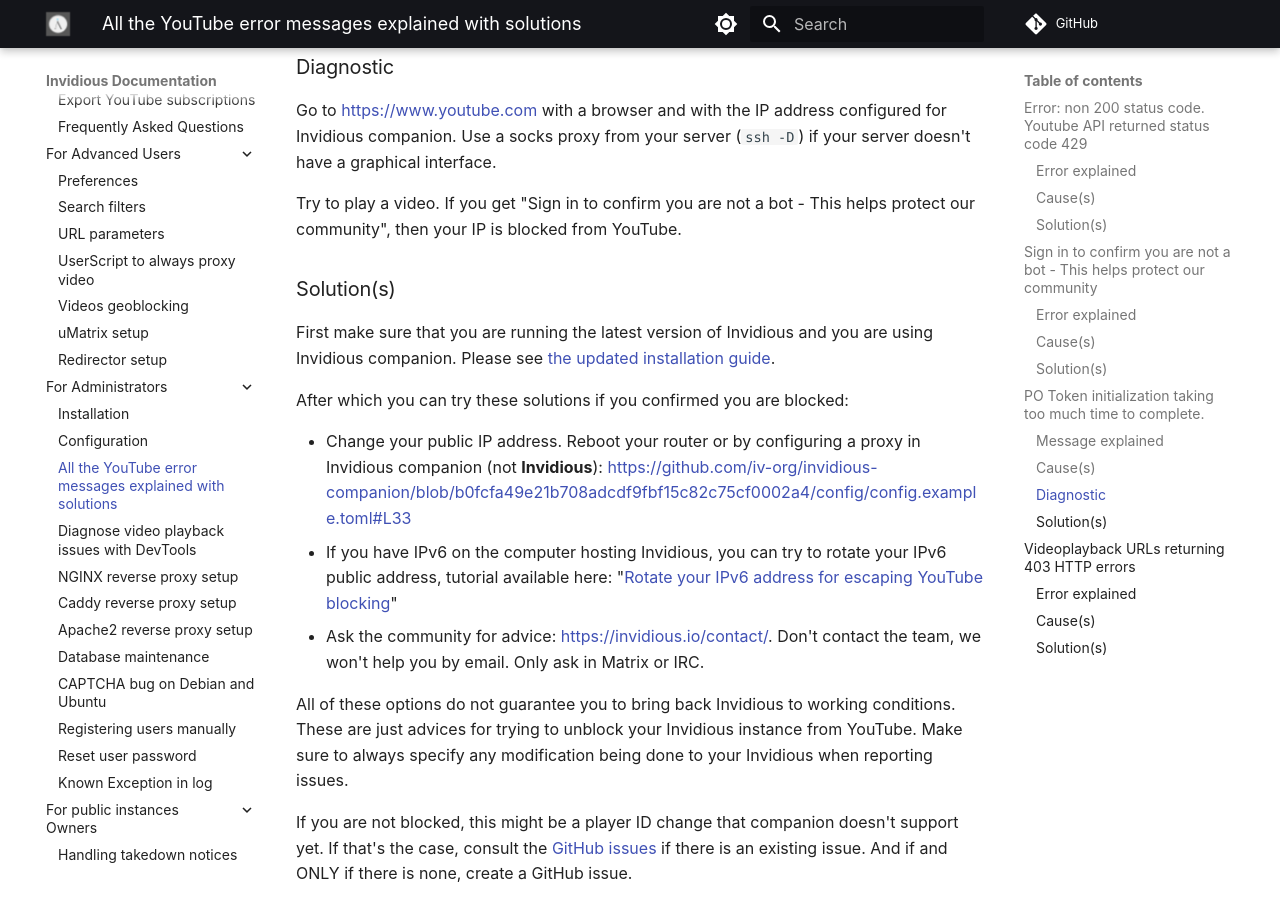
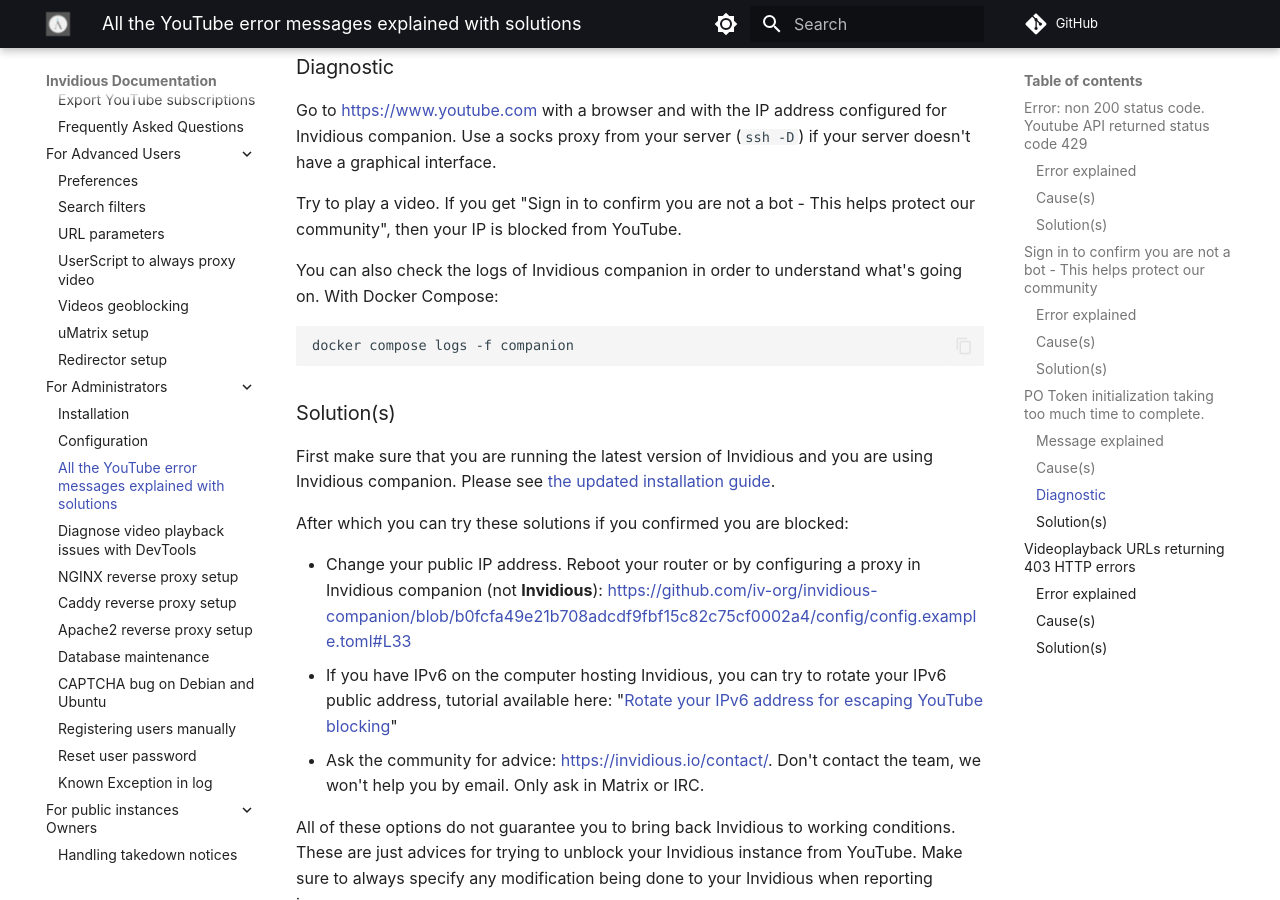
Before and after one commit to iv-org/documentation, an MkDocs documentation site: the page built from docs/youtube-errors-explained.md, in a window 1280 px wide and 900 px high, scrolled down 2665 px. Built offline with MkDocs 1.6.1 and Material for MkDocs 9.7.7, drawn with Linux system fonts in a browser that asks for light colours; comment, search, counter and statistics services are not loaded.

Commit message:
doc: add a message about docker compose logs

````diff
--- a/docs/youtube-errors-explained.md
+++ b/docs/youtube-errors-explained.md
@@ -68,6 +68,11 @@
 
 Try to play a video. If you get "Sign in to confirm you are not a bot - This helps protect our community", then your IP is blocked from YouTube.
 
+You can also check the logs of Invidious companion in order to understand what's going on. With Docker Compose:
+```
+docker compose logs -f companion
+```
+
 ### Solution(s)
 
 First make sure that you are running the latest version of Invidious and you are using Invidious companion. Please see [the updated installation guide](./installation.md).
````
